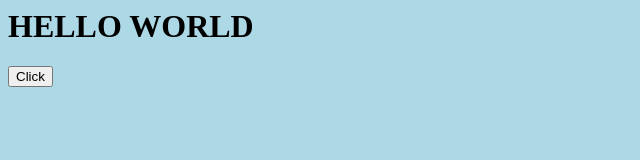
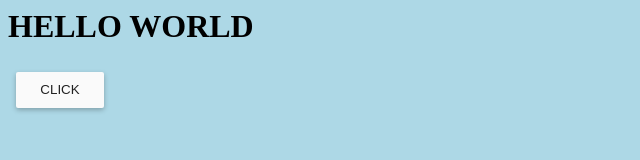
Before and after one commit to SamuFigueirido/CaelumWeather, a website built with webpack: page src/index.html in a window 1280 px wide. Shown: the whole page, without its empty margins (0-640 px from the left). Built offline with nearby package versions, Linux system fonts and the light colour scheme; some packages are replaced by stand-ins of ours.

Commit message:
feat(Task-2): style of the md-button

```diff
--- a/src/app/app.component.scss
+++ b/src/app/app.component.scss
@@ -1,3 +1,58 @@
 body {
     background-color: lightblue;
 }
+
+.md-button.md-raised:not([disabled]) {
+    box-shadow: 0 2px 5px 0 rgba(0, 0, 0, 0.26);
+}
+
+.md-button.md-raised:active {
+    box-shadow: 0 4px 8px 0 rgba(0, 0, 0, 0.4);
+}
+
+.md-button {
+
+    &.md-default-theme.md-raised,
+    &.md-raised {
+        color: rgb(33, 33, 33);
+        background-color: rgb(250, 250, 250);
+    }
+
+    &.md-raised:active {
+        box-shadow: 0 4px 8px 0 rgba(0, 0, 0, 0.4);
+    }
+
+    text {
+        align: center;
+        decoration: none;
+    }
+
+    text-transform: uppercase;
+    display: inline-block;
+    position: relative;
+    cursor: pointer;
+    min-height: 36px;
+    min-width: 88px;
+    line-height: 36px;
+    vertical-align: middle;
+    align-items: center;
+    border-radius: 2px;
+    outline: none;
+    border: 0;
+    padding: 0 6px;
+    margin: 6px 8px;
+    background: transparent;
+    white-space: nowrap;
+
+    font {
+        weight: 400;
+        size: 13px;
+        style: inherit;
+        variant: inherit;
+        family: Arial;
+    }
+
+    overflow: hidden;
+    transition: box-shadow 0.4s cubic-bezier(0.25, 0.8, 0.25, 1),
+    background-color 0.4s cubic-bezier(0.25, 0.8, 0.25, 1);
+}
--- a/src/index.html
+++ b/src/index.html
@@ -1,5 +1,8 @@
 <body>
       <h1>HELLO WORLD</h1>
-      <button class="md-raised md-primary md-button md-ink-ripple" type="button" ng-click="acceptOffer();">Click</button>
+      <button class="md-raised md-button md-ink-ripple" type="button" ng-transclude>
+        Click
+        <div class="md-ripple-container" style></div>
+      </button>
     <script src="../dist/bundle.js"></script>
   </body>
```
